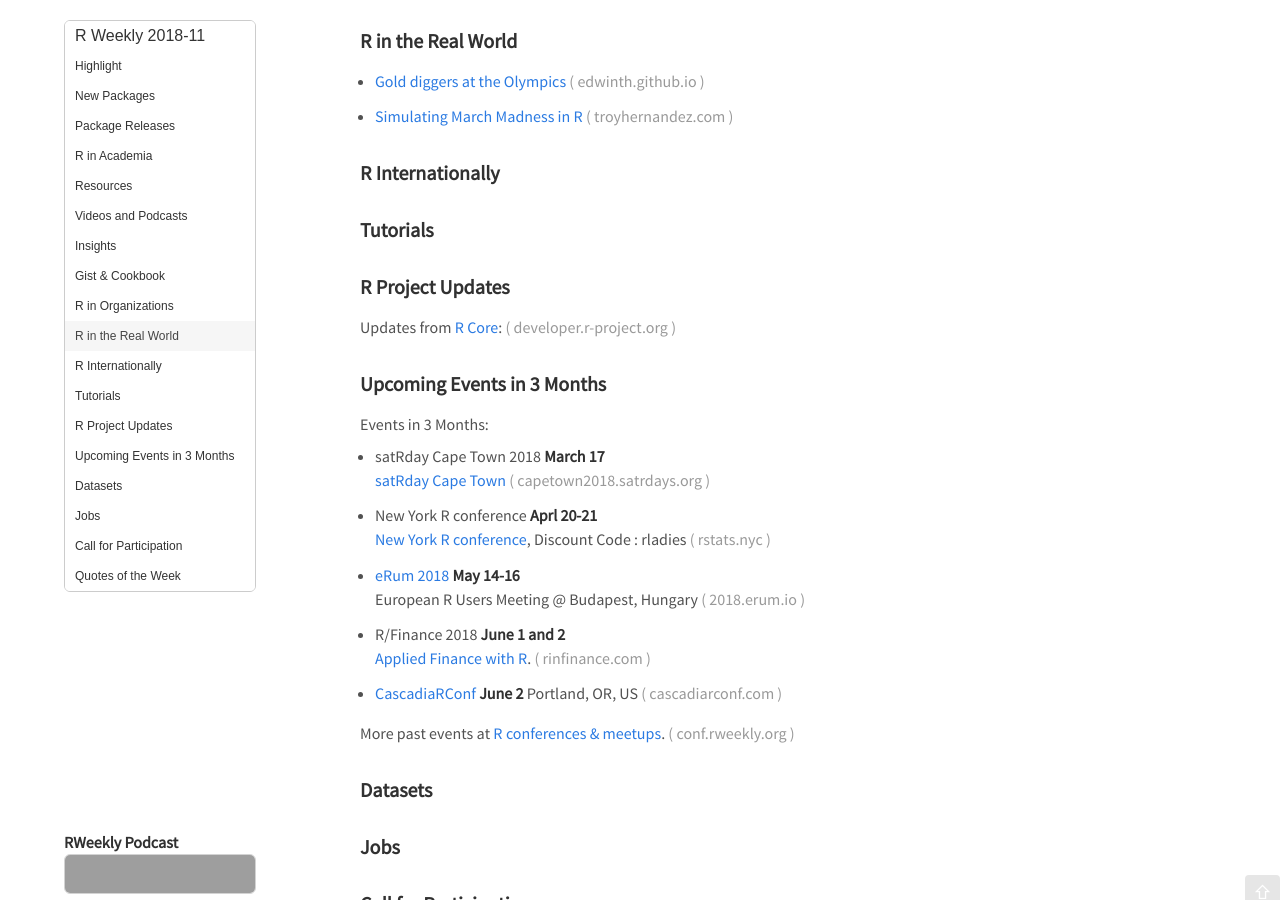
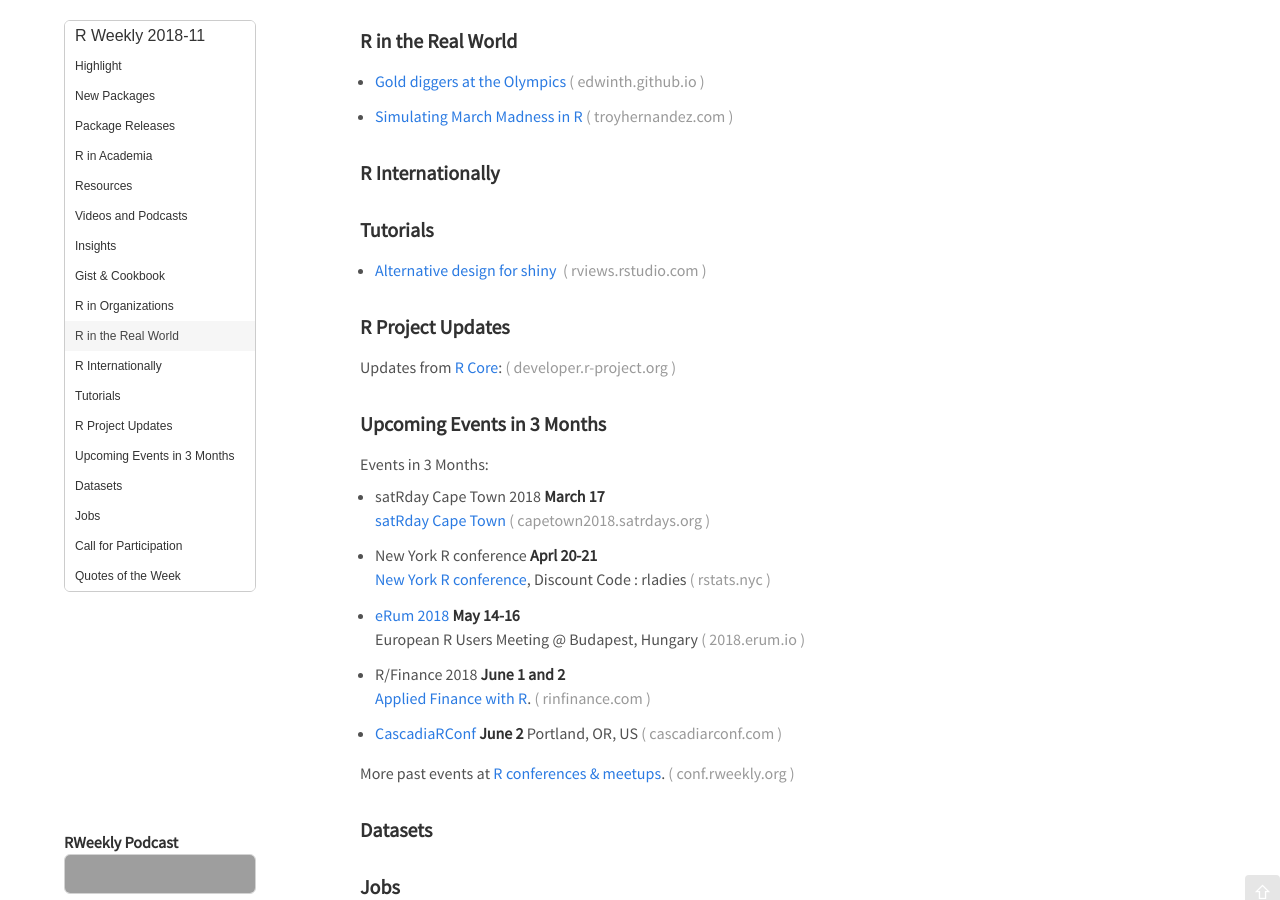
Before and after one commit to rweekly/rweekly.org, a Jekyll site: the page built from draft.md, in a window 1280 px wide and 900 px high, scrolled down 817 px. Built offline with Jekyll 4.4.1, drawn with Linux system fonts in a browser that asks for light colours; emoji names are drawn with the system emoji font; comment, search, counter and statistics services are not loaded; grey boxes are pictures that could not be loaded.

Commit message:
Update draft.md

```diff
--- a/draft.md
+++ b/draft.md
@@ -70,7 +70,7 @@
 
 ###  Tutorials
 
-
++ [Alternative design for shiny](https://rviews.rstudio.com/2018/03/13/alternative-design-for-shiny/)
 <!--<div class="post-more-begin"></div><div class="post-more-end"></div>-->
 
 ###  R Project Updates
```
